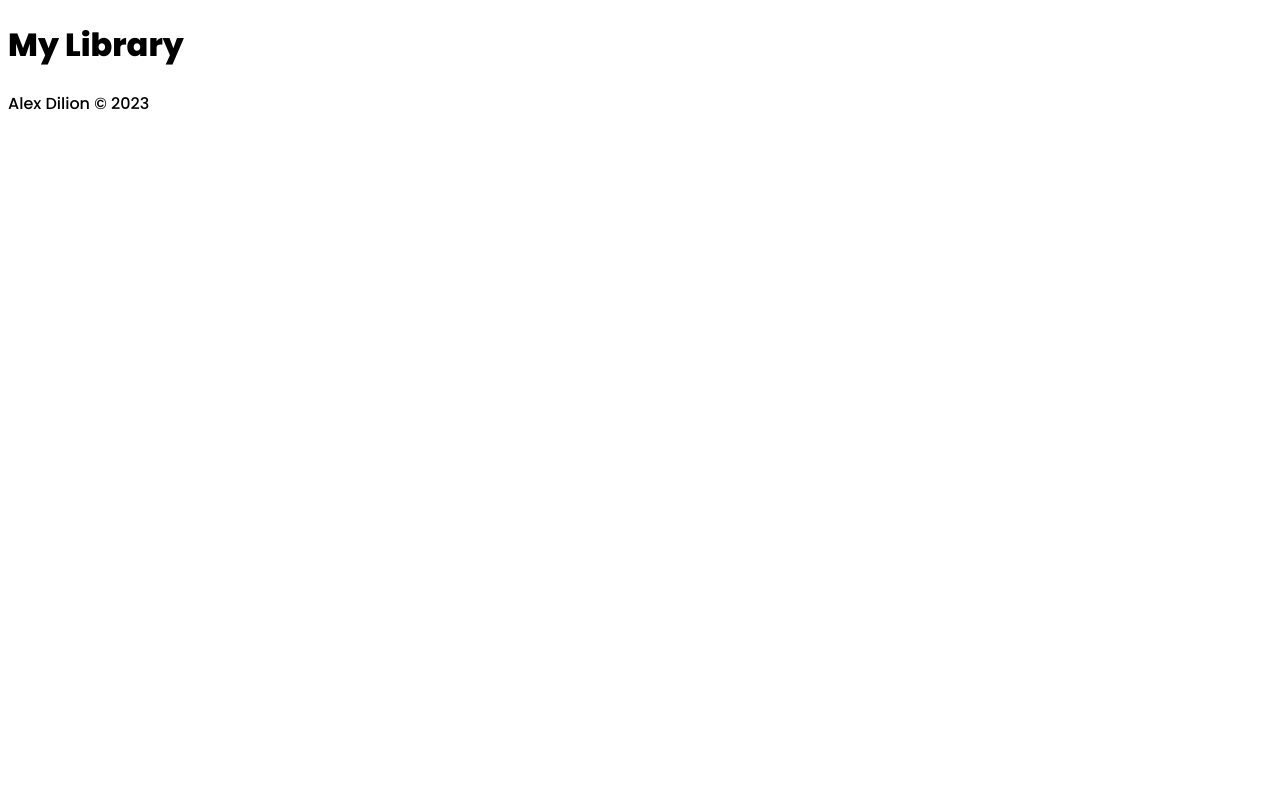
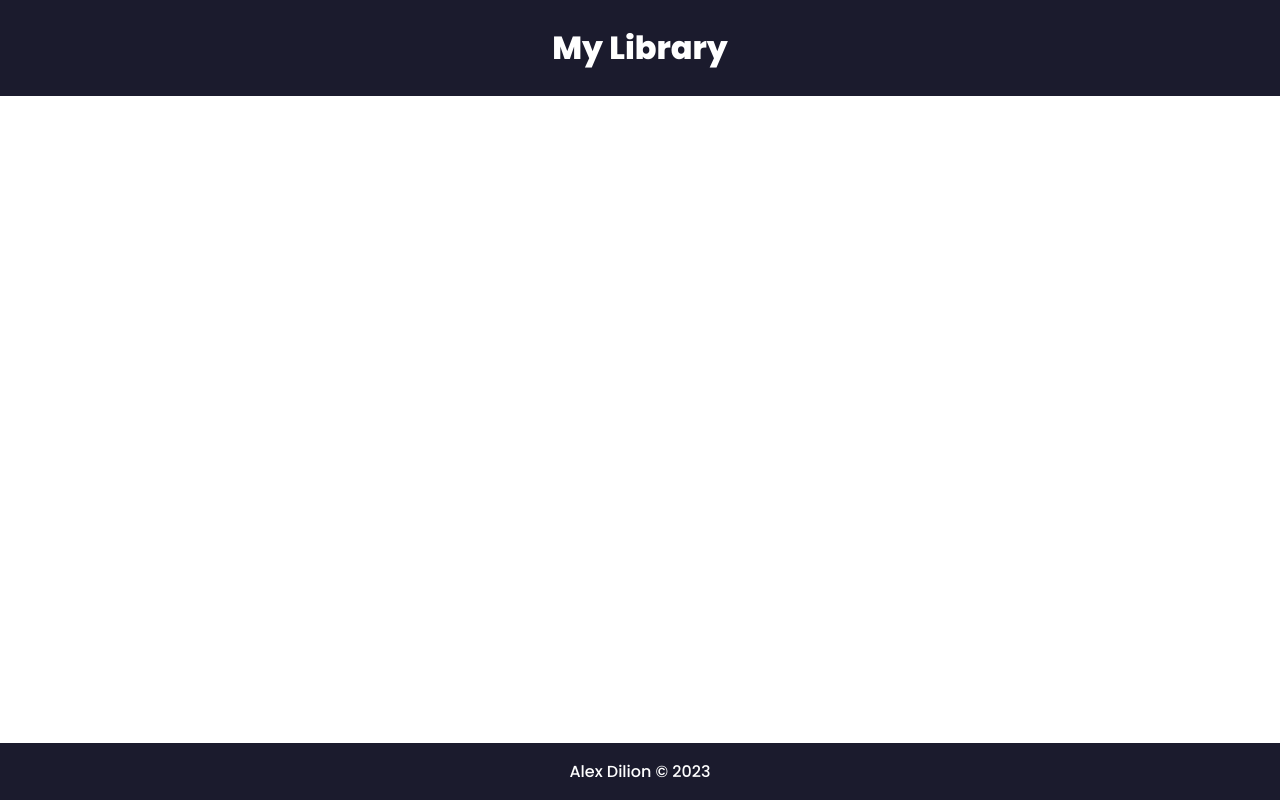
Before and after one commit to alexdilion/library-app, a plain HTML site: page index.html in a window 1280 px wide. Drawn offline with Linux system fonts and the light colour scheme.

Commit message:
Add basic styling

```diff
--- a/index.html
+++ b/index.html
@@ -9,10 +9,10 @@
     </head>
     <body>
         <header>
-            <h1>My Library</h1>
+            <h1 class="title">My Library</h1>
         </header>
         <main>
-            <div class="books-container"></div>
+            <div class="books"></div>
         </main>
         <footer>
             <p>
--- a/style.css
+++ b/style.css
@@ -4,3 +4,35 @@
 	font-family: Poppins, 'Trebuchet MS', 'Lucida Sans Unicode', 'Lucida Grande', 'Lucida Sans', Arial, sans-serif;
 	box-sizing: border-box;
 }
+
+body {
+	min-height: 100vh;
+	margin: 0;
+
+	display: flex;
+	flex-direction: column;
+}
+
+header, footer {
+	background-color: #1b1b2d;
+	color: white;
+}
+
+.title {
+	margin: 1.5rem 0;
+}
+
+.title, footer p {
+	text-align: center;
+}
+
+main {
+	flex: 1;
+	padding: 1rem;
+}
+
+.books {
+	max-width: 1200px;
+	margin-left: auto;
+	margin-right: auto;
+}
```
